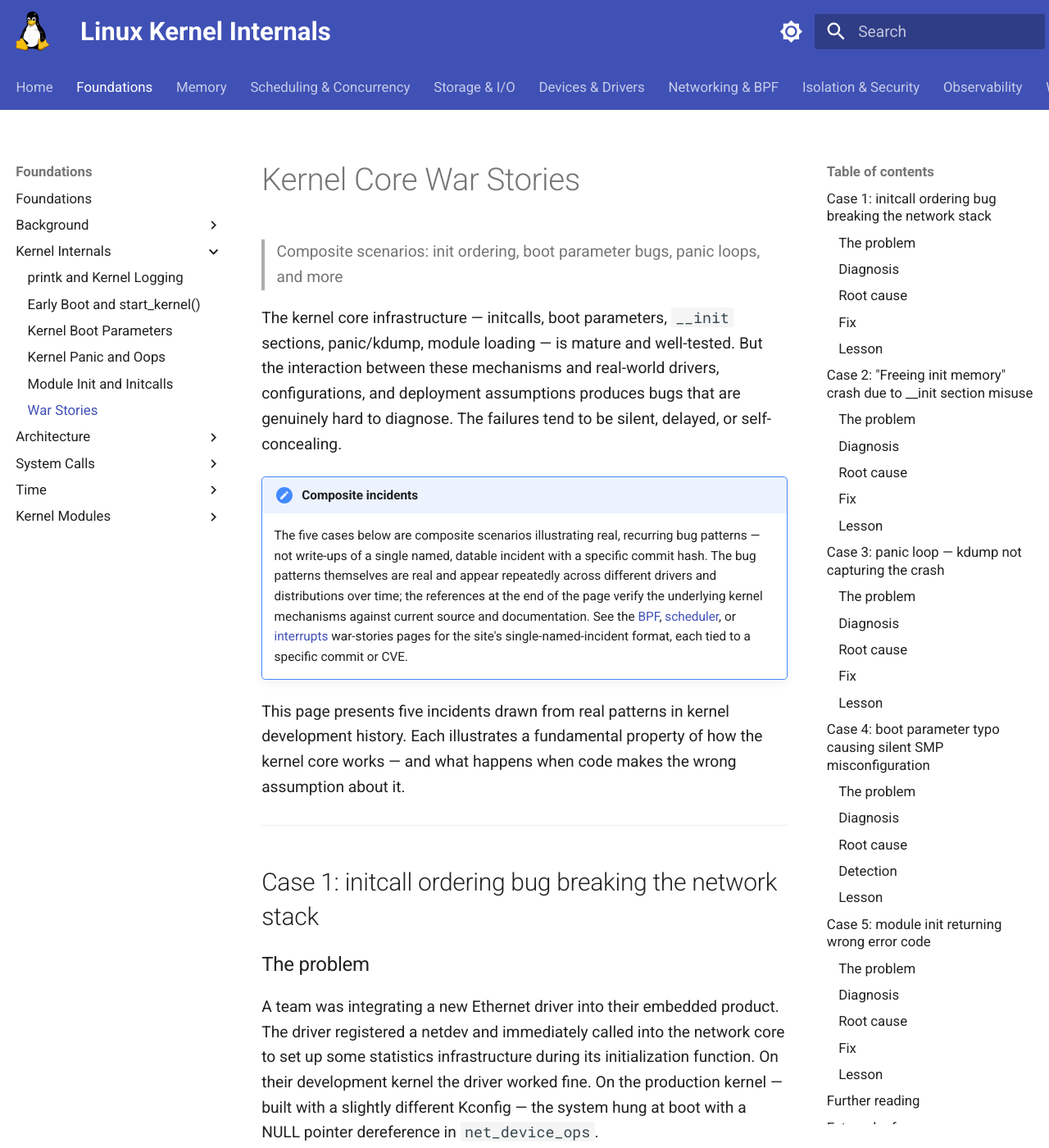
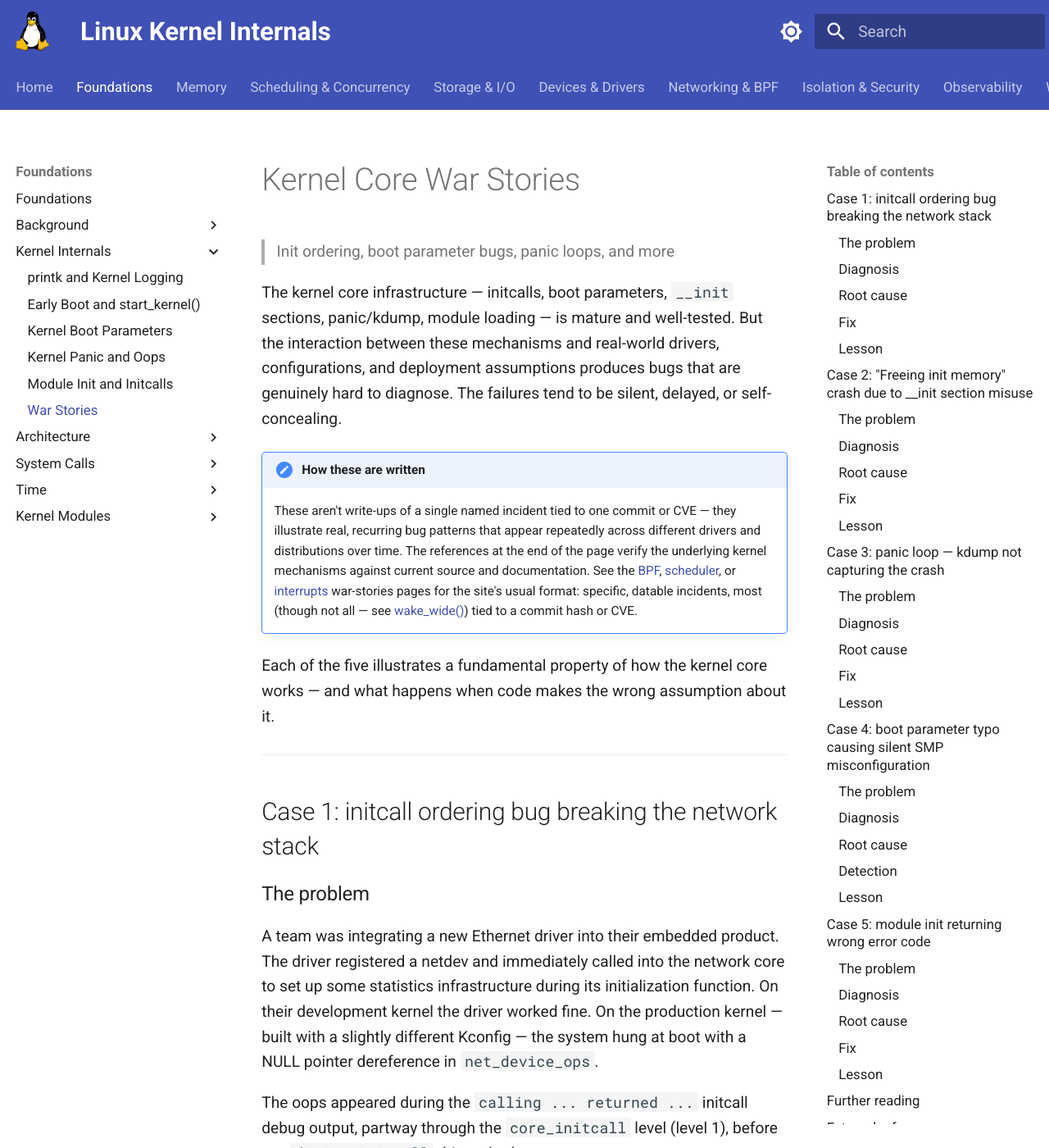
Before and after one commit to laveeshb/linux-kernel-internals, an MkDocs documentation site: the page built from docs/kernel/war-stories.md, in a window 1280 px wide and 1400 px high. Shown: the whole window at 82% size. Built offline with MkDocs 1.6.1 and Material for MkDocs 9.7.7, drawn with Linux system fonts in a browser that asks for light colours.

Commit message:
Fix additional errors found during review, and drop "composite" as a label
Found while independently re-verifying the earlier fix in this PR:

- All four pages' admonitions claimed the site's single-incident war-
  stories pages are "each tied to a specific commit or CVE" - but
  sched/war-stories.md's own wake_wide() incident has neither, and
  that page says so explicitly ("not every scheduler war story ends
  with a commit hash"). Softened the claim and cross-linked to that
  incident as the named exception.
- arch/arm64/war-stories.md's Case 5 used a real ARM erratum ID
  (1530923, confirmed against Documentation/arch/arm64/silicon-
  errata.rst and arch/arm64/kernel/cpu_errata.c) in its example dmesg
  output, directly contradicting the page's own "names and products
  are illustrative" claim - and the story's technical details didn't
  match the real erratum's actual MIDR range or failure description
  either. Replaced the real erratum number with the same NNNNNN
  placeholder the page's own Fix section already uses.
- kernel/README.md and debugging/README.md still described their
  linked war-stories pages as "Real incidents"/"Real bugs" in their
  index-table entries, one click before a page that says otherwise.
- Uneven detail across the four admonitions - added a one-line "what
  the references actually verify" clause to power/ and arch/arm64/,
  matching what kernel/ and debugging/ already had.
- kernel/war-stories.md had a paragraph directly below the admonition
  restating what the admonition had just said. Trimmed the repeat.
- debugging/war-stories.md repeated the same mechanism list once in
  its admonition and again in its Further Reading section almost
  verbatim. Kept it in Further Reading only, matching kernel/'s
  existing pattern of generic-at-top, specific-at-bottom.

Separately: reworded "Composite incidents" to "How these are written"
across all four pages (and dropped "Composite scenarios:" from their
subtitles and the two README index entries), replacing the single
label word with a plain descriptive sentence - the distinction these
pages need to make (not tied to one commit/CVE) doesn't require a
one-word category tag to carry it.

Source: git.kernel.org (Documentation/arch/arm64/silicon-errata.rst,
arch/arm64/kernel/cpu_errata.c) and direct reading of
docs/sched/war-stories.md and its wake-wide-heuristic.md sub-page.

```diff
--- a/docs/kernel/war-stories.md
+++ b/docs/kernel/war-stories.md
@@ -1,13 +1,13 @@
 # Kernel Core War Stories
 
-> Composite scenarios: init ordering, boot parameter bugs, panic loops, and more
+> Init ordering, boot parameter bugs, panic loops, and more
 
 The kernel core infrastructure — initcalls, boot parameters, `__init` sections, panic/kdump, module loading — is mature and well-tested. But the interaction between these mechanisms and real-world drivers, configurations, and deployment assumptions produces bugs that are genuinely hard to diagnose. The failures tend to be silent, delayed, or self-concealing.
 
-!!! note "Composite incidents"
-    The five cases below are composite scenarios illustrating real, recurring bug patterns — not write-ups of a single named, datable incident with a specific commit hash. The bug patterns themselves are real and appear repeatedly across different drivers and distributions over time; the references at the end of the page verify the underlying kernel mechanisms against current source and documentation. See the [BPF](../bpf/war-stories.md), [scheduler](../sched/war-stories.md), or [interrupts](../interrupts/war-stories.md) war-stories pages for the site's single-named-incident format, each tied to a specific commit or CVE.
+!!! note "How these are written"
+    These aren't write-ups of a single named incident tied to one commit or CVE — they illustrate real, recurring bug patterns that appear repeatedly across different drivers and distributions over time. The references at the end of the page verify the underlying kernel mechanisms against current source and documentation. See the [BPF](../bpf/war-stories.md), [scheduler](../sched/war-stories.md), or [interrupts](../interrupts/war-stories.md) war-stories pages for the site's usual format: specific, datable incidents, most (though not all — see [wake_wide()](../sched/war-stories/wake-wide-heuristic.md)) tied to a commit hash or CVE.
 
-This page presents five incidents drawn from real patterns in kernel development history. Each illustrates a fundamental property of how the kernel core works — and what happens when code makes the wrong assumption about it.
+Each of the five illustrates a fundamental property of how the kernel core works — and what happens when code makes the wrong assumption about it.
 
 ---
 
```
Also changed, not shown: docs/arch/arm64/war-stories.md (+3 -3 lines), docs/debugging/README.md (+1 -1 lines), docs/debugging/war-stories.md (+3 -3 lines), docs/kernel/README.md (+1 -1 lines), docs/power/war-stories.md (+2 -2 lines).
